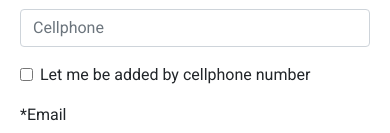
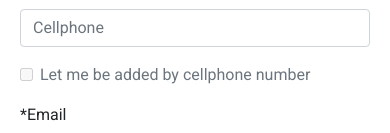
Before and after one commit to aduarte95/valley-bank-fe, a React (Create React App) app: page /login/sign-up in a window 390 px wide. Shown: the part 618-751 px from the top of the page. Built offline with nearby package versions, Linux system fonts and the light colour scheme.

Commit message:
Cellphone validation

```diff
--- a/src/component/SignUpForm/SignUpForm.jsx
+++ b/src/component/SignUpForm/SignUpForm.jsx
@@ -25,6 +25,7 @@ const requestBody = {
 function SignUpForm() {
 const [validated, setValidated] = useState(false);
 const [ isRegistered, setIsRegistered ] = useState(false);
+let addMeByCellphone = React.createRef();
 
   function handleSubmit(event) {
     const form = event.currentTarget;
@@ -79,6 +80,12 @@ const [ isRegistered, setIsRegistered ] = useState(false);
       case 'cellphone':
         if(validateNumber(value)) {
           requestBody.cellphone = value;
+
+          if(value !== "") {
+            addMeByCellphone.current.disabled = false;
+          } else {
+            addMeByCellphone.current.disabled = true;
+          }
         } else {
           event.target.value = value.substring(0, value.length - 1);
         }
@@ -214,8 +221,10 @@ const [ isRegistered, setIsRegistered ] = useState(false);
 
             <Form.Group controlId="formCanBeAddedByCellphone">
                 <Form.Check
+                disabled
                 name="canBeAddedByCellphone"
                  type="checkbox"
+                 ref={addMeByCellphone}
                  label="Let me be added by cellphone number"
                  onChange={handleChange}/>
             </Form.Group>
```
